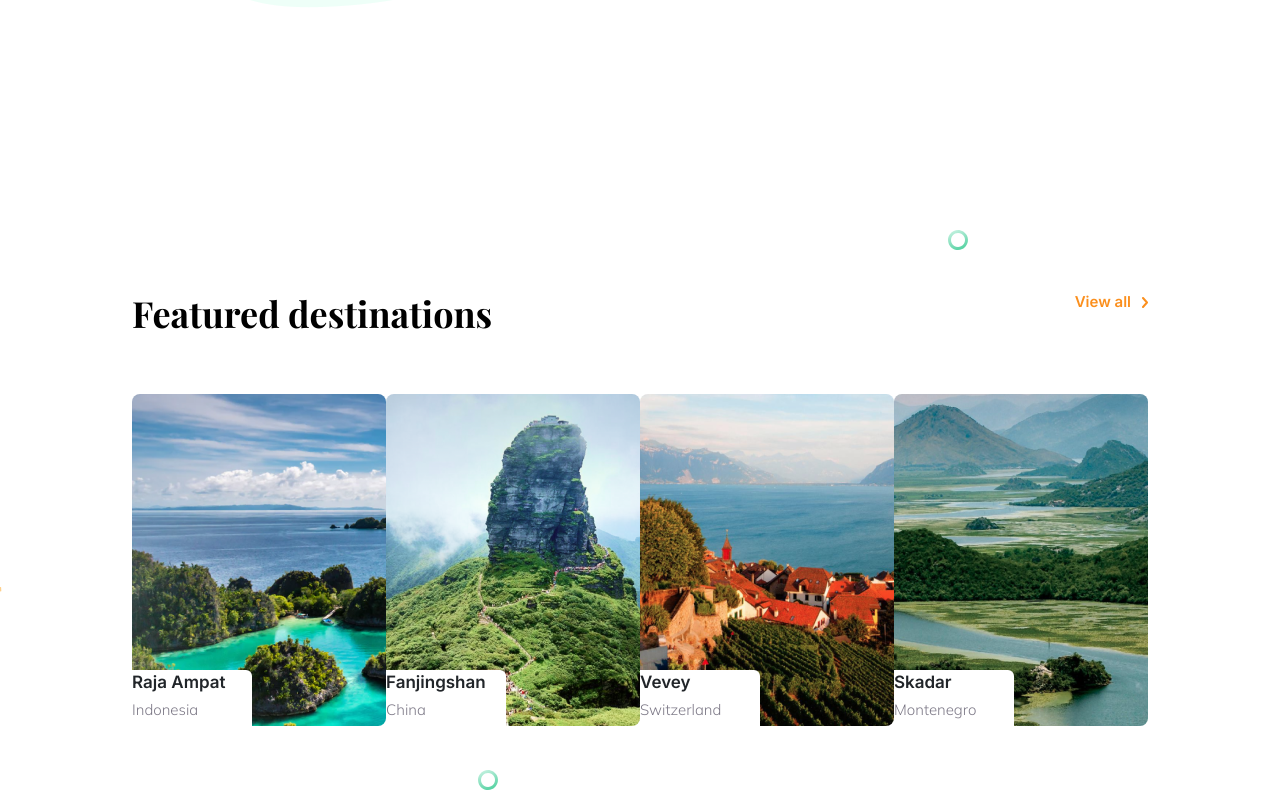
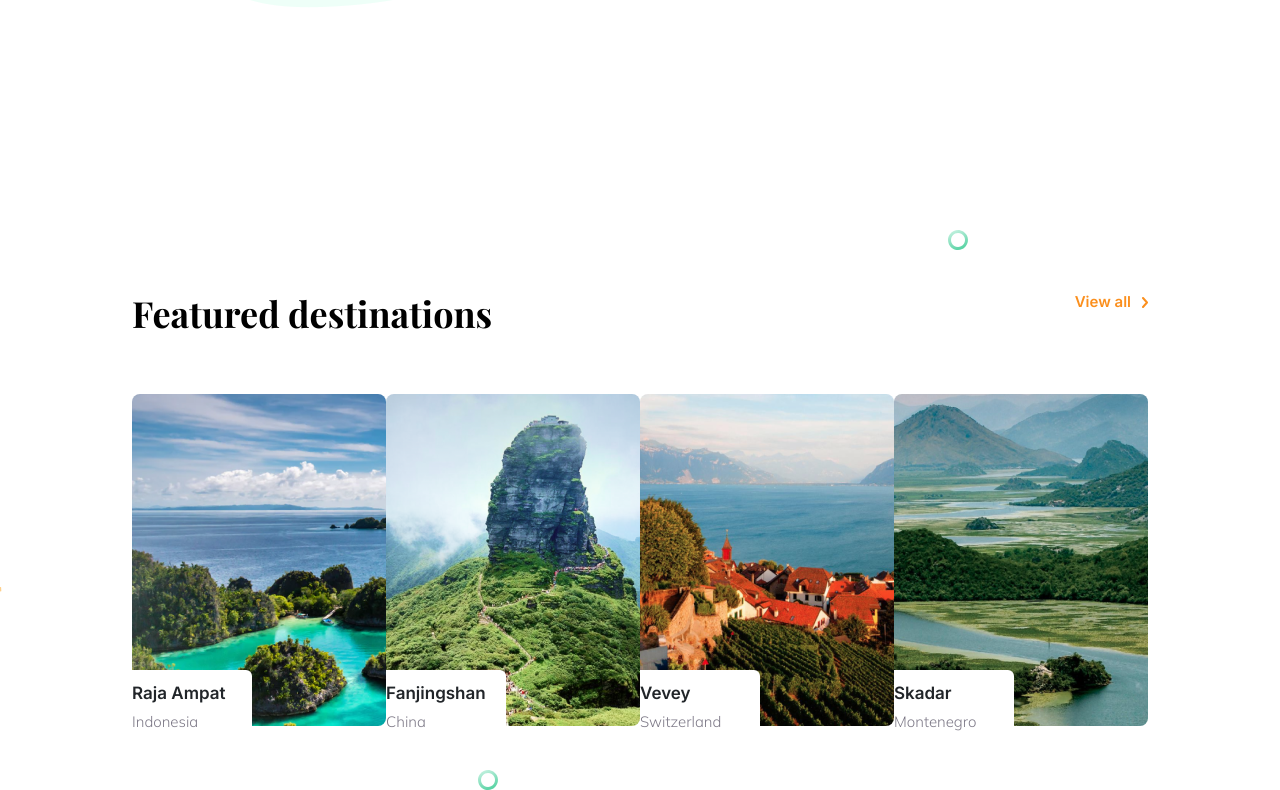
Before and after one commit to OlhaSoroka/explore-and-travel, a plain HTML site: page index.html in a window 1280 px wide. Shown: the part 1608-2398 px from the top of the page. Drawn offline with nearby package versions, Linux system fonts and the light colour scheme.

Commit message:
Fixxed according to the comments

```diff
--- a/scss/base.scss
+++ b/scss/base.scss
@@ -222,11 +222,10 @@
             top: 2315px;
             background: #ffffff;
             border-radius: 0px 6px 0px 0px;
-            font-family: Inter;
-            font-style: normal;
+            font-family: $inter;
             font-weight: 600;
             font-size: 17px;
-            line-height: 25px;
+            padding: 11px 0 5px 0;
             span {
                 @include main_text;
                 font-size: 15px;
```
Also changed, not shown: css/base.css, css/style.css, 2 other files.
